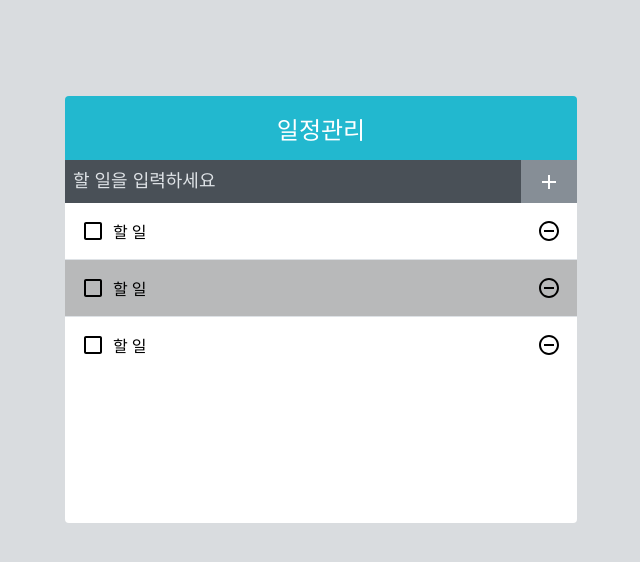
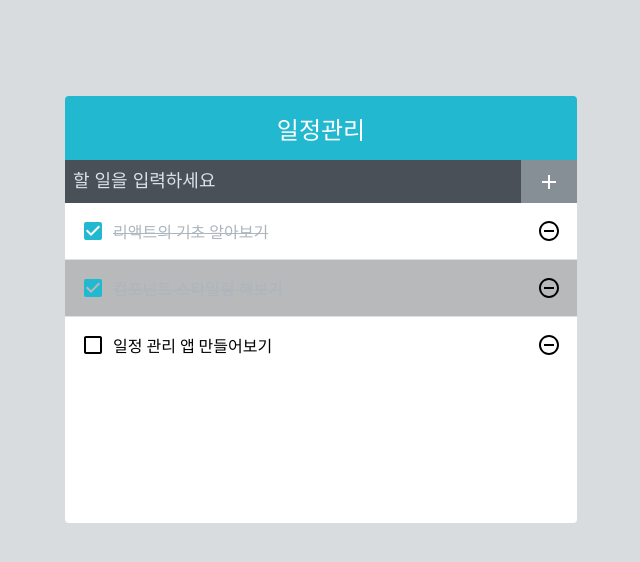
Before and after one commit to hojun3377/todo-app, a React (Create React App) app: page / in a window 1280 px wide. Shown: the top 562 px of the page, without its empty margins (319-959 px from the left). Built offline with nearby package versions, Linux system fonts and the light colour scheme.

Commit message:
todos state

```diff
--- a/src/App.js
+++ b/src/App.js
@@ -1,14 +1,19 @@
-import React from 'react';
+import React, { useState } from 'react';
 
 import TodoTemplate from './components/TodoTemplate';
 import TodoInsert from './components/TodoInsert';
 import TodoList from './components/TodoList';
 
 function App() {
+  const [todos, _setTodos] = useState([
+    { id: 1, text: '리액트의 기초 알아보기', checked: true },
+    { id: 2, text: '컴포넌트 스타일링 해보기', checked: true },
+    { id: 3, text: '일정 관리 앱 만들어보기', checked: false },
+  ]);
   return (
     <TodoTemplate>
       <TodoInsert />
-      <TodoList />
+      <TodoList todos={todos} />
     </TodoTemplate>
   );
 }
--- a/src/components/TodoList.js
+++ b/src/components/TodoList.js
@@ -1,16 +1,21 @@
 import React from 'react';
+import PropTypes from 'prop-types';
 
 import TodoListItem from './TodoListItem';
 import './TodoList.scss';
 
-const TodoList = () => {
+const TodoList = ({ todos }) => {
   return (
     <div className="TodoList">
-      <TodoListItem />
-      <TodoListItem />
-      <TodoListItem />
+      {todos.map(todo => (
+        <TodoListItem todo={todo} key={todo.id} />
+      ))}
     </div>
   );
 };
 
+TodoList.propTypes = {
+  todos: PropTypes.array,
+};
+
 export default TodoList;
--- a/src/components/TodoListItem.js
+++ b/src/components/TodoListItem.js
@@ -1,18 +1,21 @@
 import React from 'react';
+import PropTypes from 'prop-types';
+import cn from 'classnames';
 import {
   MdCheckBoxOutlineBlank,
-  //   MdCheckBox,
+  MdCheckBox,
   MdRemoveCircleOutline,
 } from 'react-icons/md';
 
 import './TodoListItem.scss';
 
-const TodoListItem = () => {
+const TodoListItem = ({ todo }) => {
+  const { text, checked } = todo;
   return (
     <div className="TodoListItem">
-      <div className="checkbox">
-        <MdCheckBoxOutlineBlank />
-        <div className="text">할 일</div>
+      <div className={cn('checkbox', { checked })}>
+        {checked ? <MdCheckBox /> : <MdCheckBoxOutlineBlank />}
+        <div className="text">{text}</div>
       </div>
       <div className="remove">
         <MdRemoveCircleOutline />
@@ -21,4 +24,8 @@ const TodoListItem = () => {
   );
 };
 
+TodoListItem.propTypes = {
+  todo: PropTypes.object,
+};
+
 export default TodoListItem;
--- a/src/components/TodoListItem.scss
+++ b/src/components/TodoListItem.scss
@@ -21,8 +21,15 @@
       flex: 1;
     }
 
-    // &.checked {
-    // }
+    &.checked {
+      svg {
+        color: #22b8cf;
+      }
+      .text {
+        color: #adb5bd;
+        text-decoration: line-through;
+      }
+    }
   }
 
   .remove {
```
